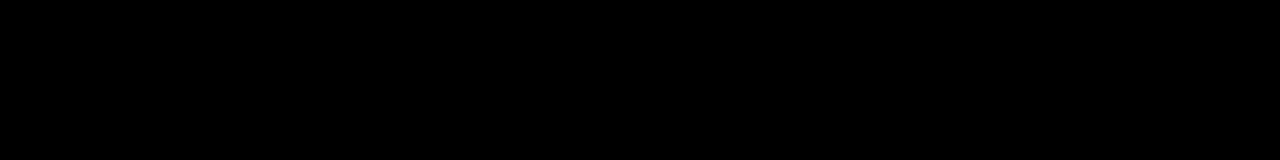
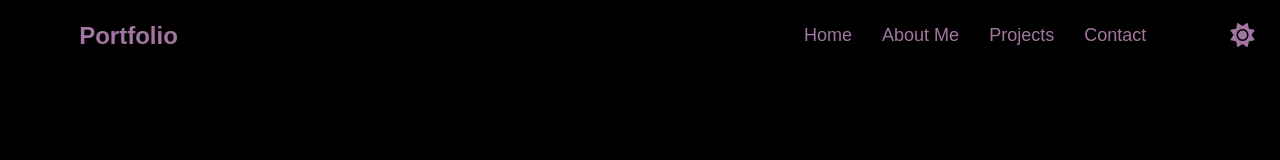
Before and after one commit to Mohkadem/assingment-1, a plain HTML site: page index.html in a window 1280 px wide. Drawn offline with Linux system fonts and the light colour scheme.

Commit message:
Header is done

```diff
--- a/css/main.css
+++ b/css/main.css
@@ -6,6 +6,7 @@
 html {
     scroll-behavior: smooth;
     background-color: black;
+    color: var(--main-color-dark-mode);
 }
 body {
     font-family: "Cairo", sans-serif;
@@ -19,3 +20,103 @@ body {
     --main-color-dark-mode: #A376A2;
     --main-color-background: #DDC3C3;
 }
+/* Container style */
+.container {
+    padding: 0 15px;
+    margin: 20px auto;
+    max-width: 100%;
+}
+/* Small screens  */
+@media (min-width: 768px) {
+    .container {
+        width: 750px;
+    }
+}
+/* Medium screens  */
+@media (min-width: 768px) {
+    .container {
+        width: 970px;
+    }
+}
+/* Large screens  */
+@media (min-width: 768px) {
+    .container {
+        width: 1170px;
+    }
+}
+/* Modifying all a & li elements */
+a {
+    text-decoration: none;
+    color: var(--main-color-dark-mode);
+}
+li {
+    list-style: none;
+}
+a {
+    text-decoration: none;
+    color: var(--main-color-dark-mode);
+}
+/* Header style */
+header {
+    display: flex;
+    align-items: center;
+}
+header .icons {
+    margin-right: 2%;
+}
+header .container {
+    display: flex;
+    justify-content: space-between;
+    padding: 0 40px;
+    transition: var(--main-transition);
+    position: sticky;
+    top: 0;
+    z-index: 1000;
+    align-items: center;
+    width: 90%;
+}
+header i {
+    /* margin-right: -20px; */
+    font-size: 24px;
+    cursor: pointer;
+}
+header .bars {
+    display: none;
+}
+@media (max-width: 767px) {
+    header ul{
+        display: none;
+    }
+    header .bars {
+        display: flex;
+        position: absolute;
+        right: 80px;
+    }
+}
+.logo {
+    display: flex;
+    align-items: center;
+    gap: 10px;
+}
+.logo img {
+    border-radius: 6px;
+    height: 40px;
+    width: 40px;
+}
+ul {
+    display: flex;
+    align-items: center;
+    gap: 20px;
+}
+a {
+    text-decoration: none;
+    color: var(--main-color-text);
+    font-size: 18px;
+    transition: var(--main-transition);
+    display: inline-block; /* The default is inline, so it won't work with transform: translateY */
+    padding: 5px; /* This is to give more clickable area */
+}
+li:hover a {
+    transform: translateY(-10px);
+    color: var(--main-color-1);
+}
--- a/index.html
+++ b/index.html
@@ -12,7 +12,23 @@
     <link rel="stylesheet" href="/css/all.css">
 </head>
 <body>
-
+    <header>
+        <div class="container">
+            <div class="logo">
+                <h2>Portfolio</h2>
+            </div>
+            <ul>
+                <li><a href="#home">Home</a></li>
+                <li><a href="#about-me">About Me</a></li>
+                <li><a href="#projects">Projects</a></li>
+                <li><a href="#contact">Contact</a></li>
+            </ul>
+        </div>
+        <div class="icons">
+            <i class="fa-solid fa-bars bars"></i>
+            <i class="fa-solid fa-sun mode"></i>
+        </div>
+</header>
     <!-- JS file -->
     <script src="/js/main.js"></script>
 </body>
```
